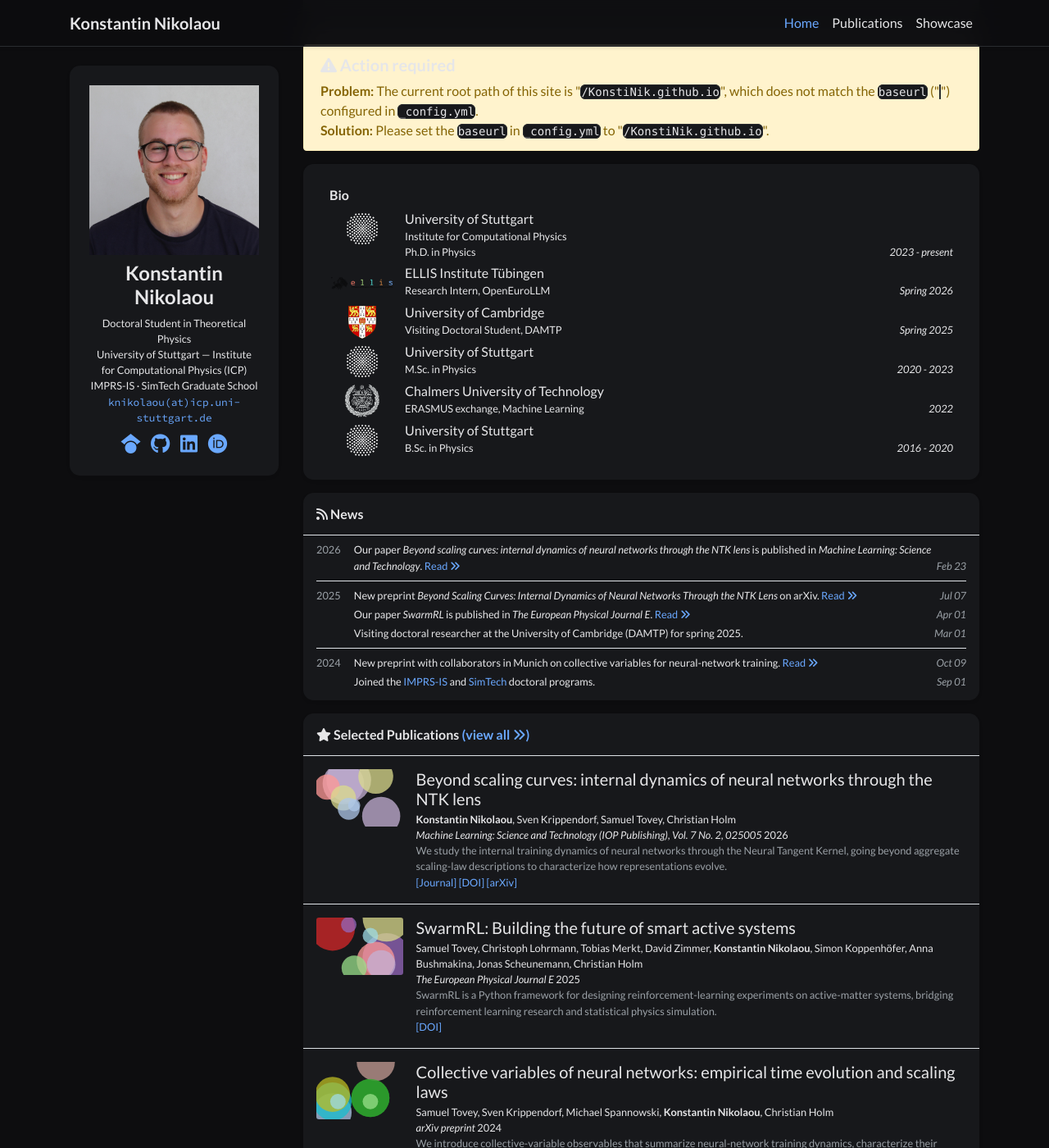
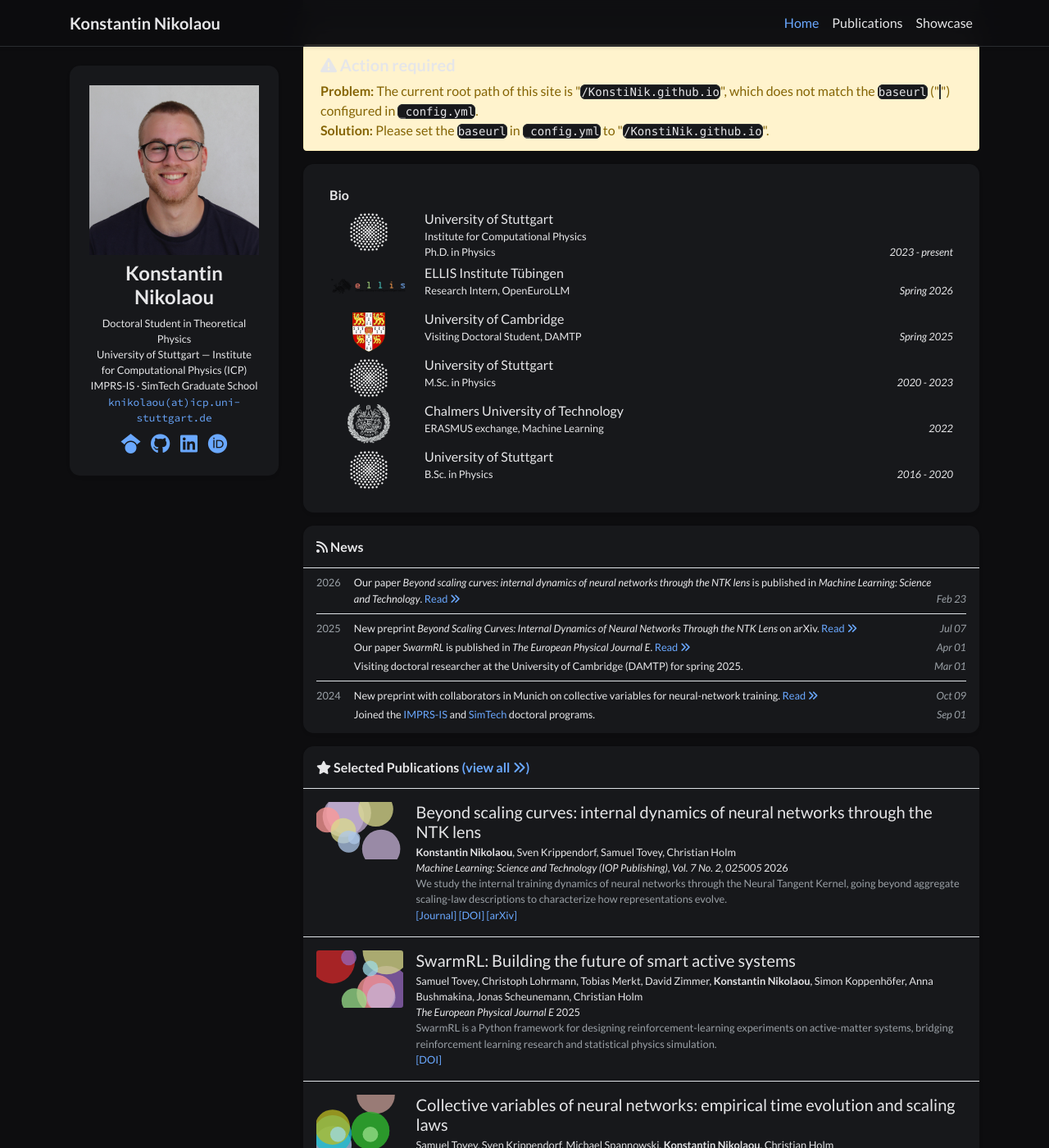
Before and after one commit to KonstiNik/KonstiNik.github.io, a Jekyll site: the page built from index.html, in a window 1280 px wide and 1400 px high, scrolled down 580 px. Shown: the whole window at 82% size. Built offline with Jekyll 4.4.1, drawn with Linux system fonts in a browser that asks for light colours; nearby versions of some CDN libraries; a style sheet for code colours, icons or effects is not loaded.

Commit message:
style: bump bio logo slot to 96x48 with more text spacing

```diff
--- a/assets/css/dark.css
+++ b/assets/css/dark.css
@@ -132,11 +132,11 @@ img[src*="/badges/chalmers"] {
    object-position: left aligns the image to the slot's left edge so square seals
    leave empty space on their right — all text starts at the same x position. */
 .media > img[src*="/badges/"] {
-    width: 80px !important;
-    height: 40px !important;
+    width: 96px !important;
+    height: 48px !important;
     object-fit: contain;
     object-position: center center;
-    margin-right: 0.75rem !important;
+    margin-right: 1.25rem !important;
 }
 
 /* ---------- Mobile-layout publication card: override translucent-white inline bg ---------- */
```
